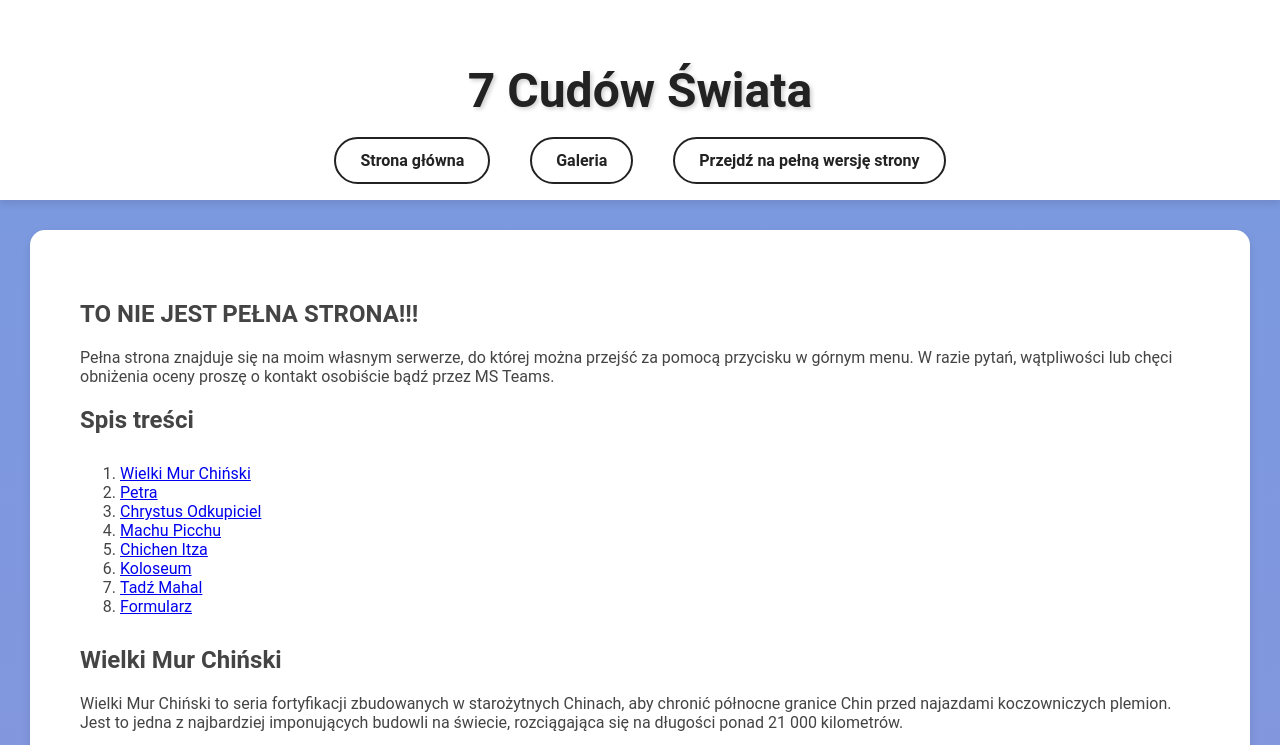
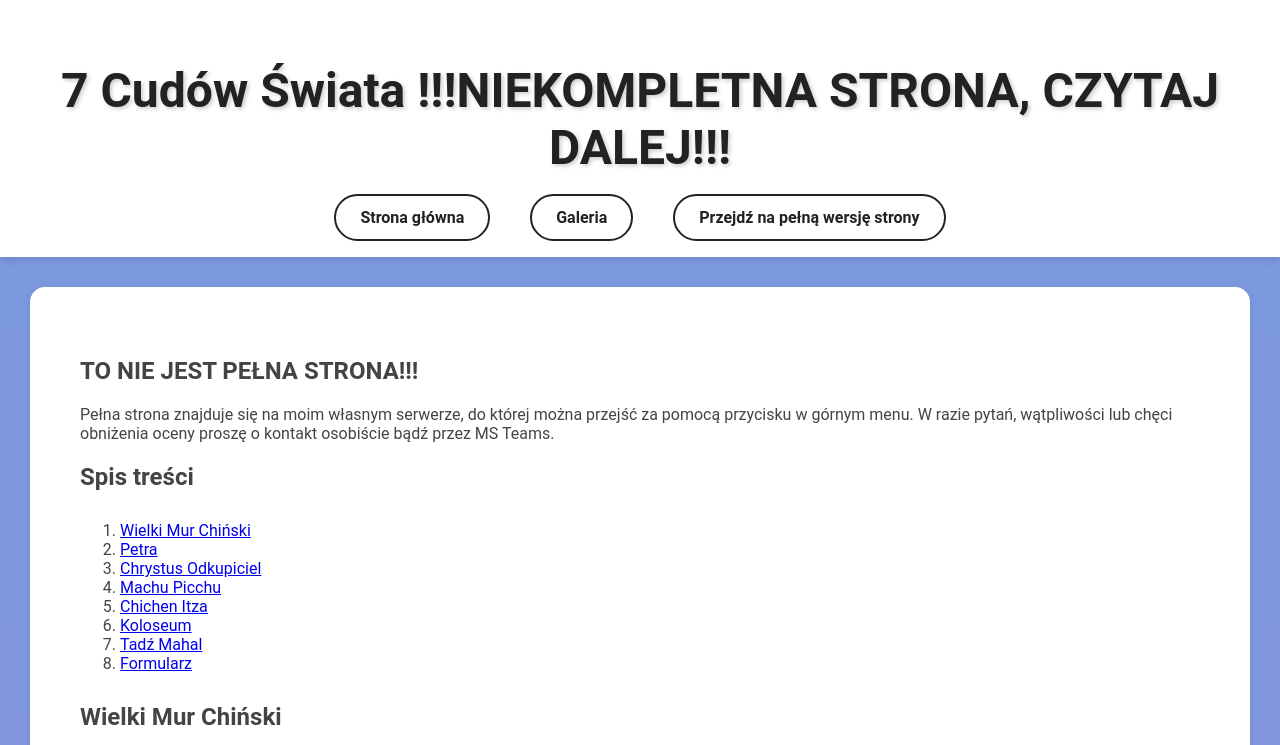
Before and after one commit to JakubPietryka/7cudowswiataredirect, a plain HTML site: page index.html in a window 1280 px wide. Shown: the top 745 px of the page. Drawn offline with Linux system fonts and the light colour scheme; grey boxes are pictures that could not be loaded.

Commit message:
Update index.html

```diff
--- a/index.html
+++ b/index.html
@@ -15,7 +15,7 @@
     </head>
     <body>
         <header>
-            <h1>7 Cudów Świata</h1>
+            <h1>7 Cudów Świata !!!NIEKOMPLETNA STRONA, CZYTAJ DALEJ!!!</h1>
             <nav>
                 <ul>
                     <li><a href="index.html">Strona główna</a></li>
```
